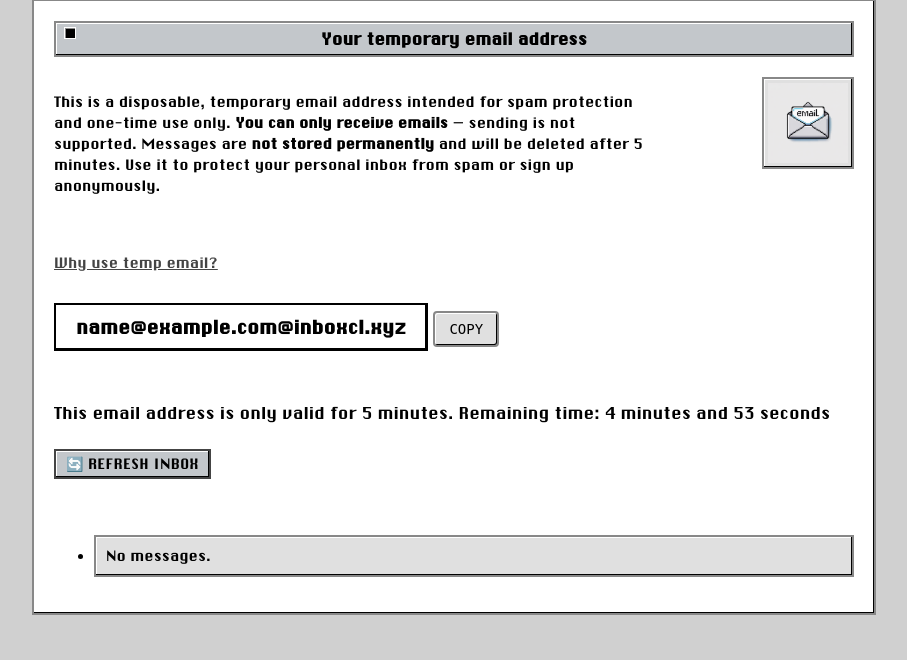
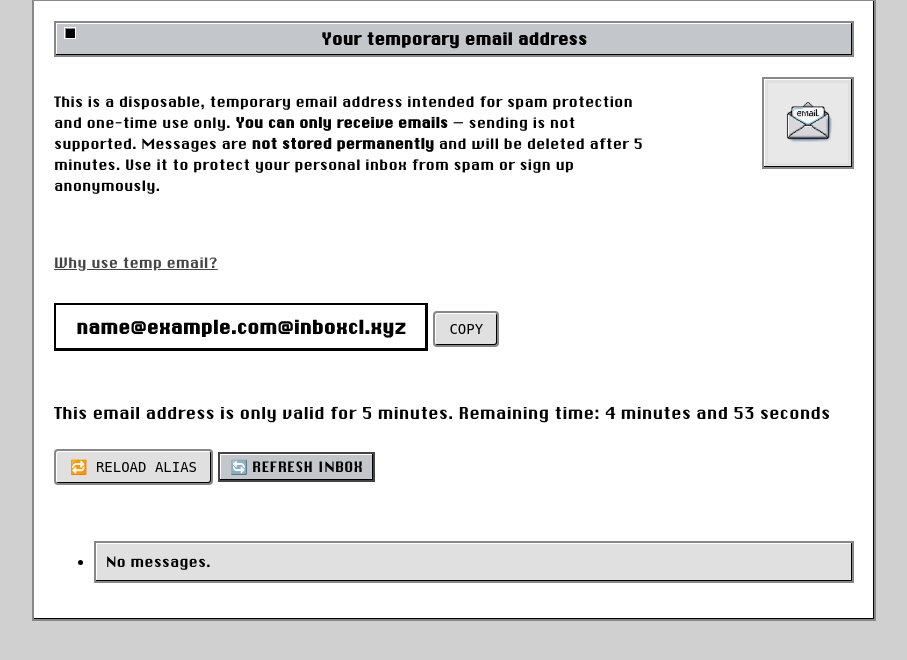
Before and after one commit to obrehmer/tempmail, a Flask app: page /index.html in a window 1280 px wide. Shown: the part 33-693 px from the top of the page, without its empty margins (186-1093 px from the left). Run offline with Flask 3, Linux system fonts and the light colour scheme; the visitor is signed in with stand-in values (Sample User, id 1).

Commit message:
index.html added

```diff
--- a/app/tempmail/backend/templates/index.html
+++ b/app/tempmail/backend/templates/index.html
@@ -55,6 +55,7 @@
     {% else %}
       <p>This email address is only valid for 5 minutes. Remaining time: <span id="countdown-timer"></span></p>
     {% endif %}
+    <button class="copy-button spaced-bottom" onclick="location.href='/new-alias'">🔁 Reload Alias</button>
 
     <!-- REFRESH BUTTON -->
     <button class="spaced-bottom" onclick="location.reload()">🔄 Refresh inbox</button>
```
